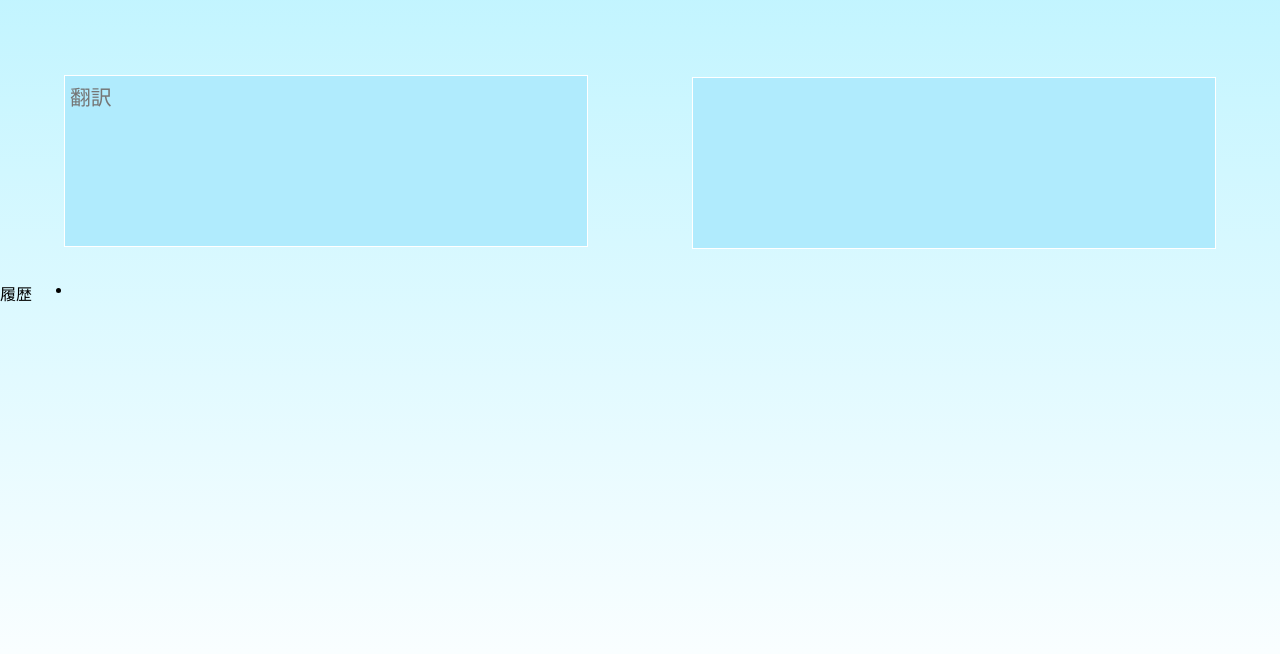
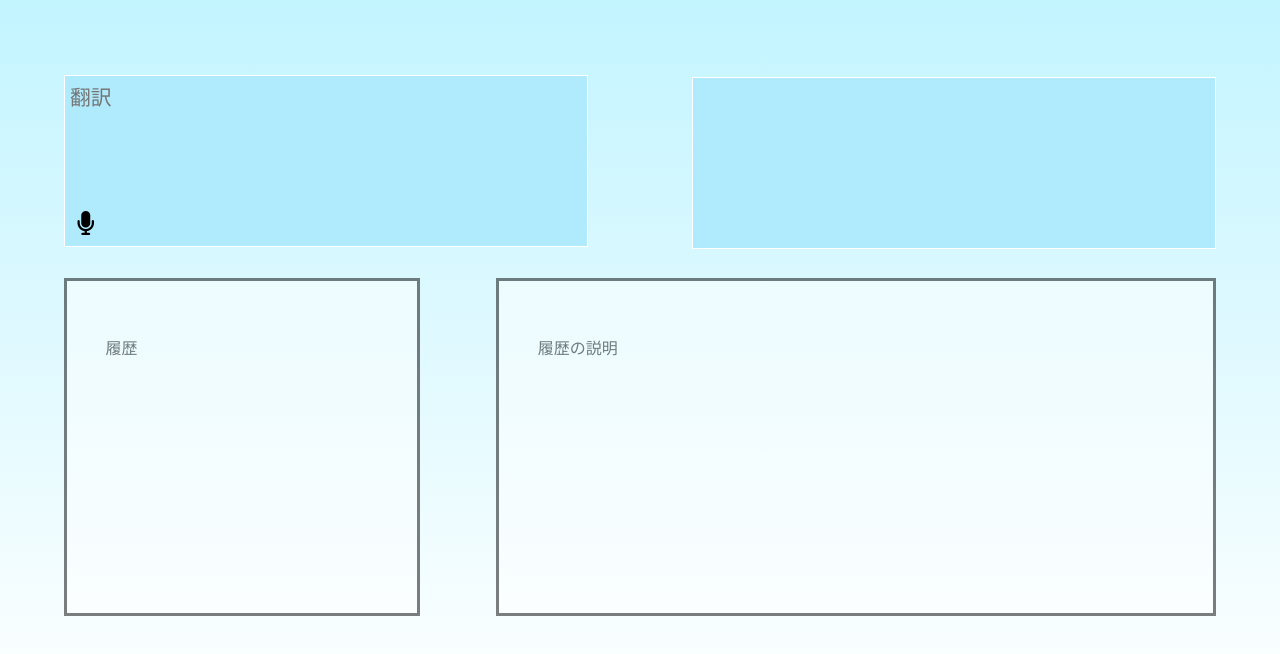
Before and after one commit to jphacks/os_2417, a plain HTML site: page index.html in a window 1280 px wide. Shown: the part 104-758 px from the top of the page. Drawn offline with Linux system fonts and the light colour scheme; a web font is replaced by a local one.

Commit message:
frontのコア部分完成

```diff
--- a/index.html
+++ b/index.html
@@ -7,6 +7,10 @@
       type="image/vnd.microsoft.icon"
       href="favicon.ico"
     />
+    <script
+      src="https://kit.fontawesome.com/c17fcdad8d.js"
+      crossorigin="anonymous"
+    ></script>
     <link rel="icon" type="image/vnd.microsoft.icon" href="favicon.ico" />
     <link href="style.css" rel="stylesheet" type="text/css" media="all" />
     <link
@@ -27,25 +31,22 @@
             name="input"
             placeholder="翻訳"
             class="input"
-
           ></textarea>
+          <i class="fa-solid fa-microphone" id="microphone"></i>
         </div>
         <div>
           <p class="output"></p>
         </div>
-
       </div>
 
       <div class="history">
-       <div class="history view">
+        <div class="view">
           <p>履歴</p>
-        <ul>
-          <li></li>
-        </ul>
         </div>
-       <div class="history dec">
+        <div class="historydec">
+          <p>履歴の説明</p>
         </div>
-
+      </div>
     </div>
 
     <script src="./kuromoji.js"></script>
--- a/style.css
+++ b/style.css
@@ -5,6 +5,7 @@ body {
   background: linear-gradient(#baf3ff, #ffffff);
   margin: 0;
   padding: 0;
+  overflow: hidden;
 }
 .productName {
   font-family: "Nikukyu";
@@ -15,23 +16,26 @@ body {
 .history {
   display: flex;
 }
-.history view {
+
+.view {
   padding: 3vw;
-  border: 0.5vw solid #000000;
-  background: #ffffff;
+  border: 0.25vw solid #000000;
+  background-color: #ffffff;
   opacity: 0.5;
-  width: 5vw;
-  height: 6vw;
-  margin: 3vw;
+  width: 30vw;
+  height: 20vw;
+  margin: 1vw 3vw;
+  margin-left: 5vw;
 }
-.history dec {
+.historydec {
   padding: 3vw;
-  border: 1vw solid #000000;
-  background: #ffffff;
+  border: 0.25vw solid #000000;
+  background-color: #ffffff;
   opacity: 0.5;
-  width: vw;
-  height: 6vw;
-  margin: 3vw;
+  width: 70vw;
+  height: 20vw;
+  margin: 1vw 3vw;
+  margin-right: 5vw;
 }
 .input {
   border: 1px solid #ffffff;
@@ -43,6 +47,7 @@ body {
   padding: 5px;
   font-size: 1.3rem;
   font-weight: 500;
+  position: relative;
 }
 .output {
   border: 1px solid #ffffff;
@@ -58,3 +63,12 @@ body {
   justify-content: space-between;
   align-items: center;
 }
+#microphone {
+  font-size: 1.5rem;
+  position: absolute;
+  top: 17vh;
+  left: 6vw;
+}
+.inputContainer {
+  position: relative;
+}
```
Lines whose indentation alone changed are shown as unchanged.
